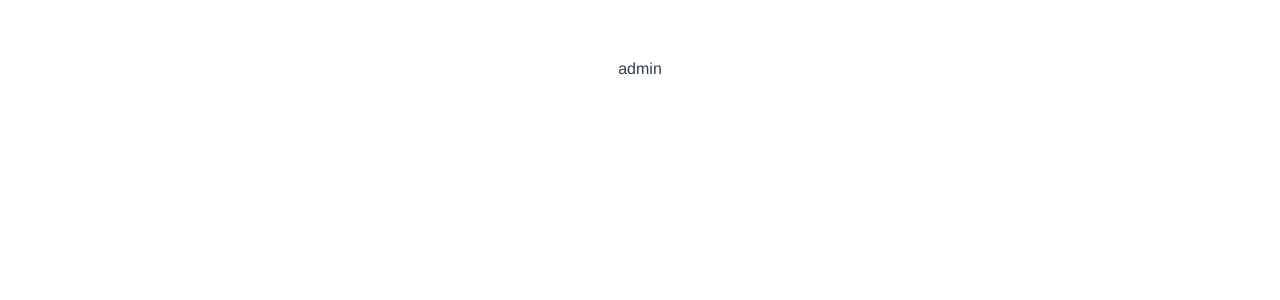
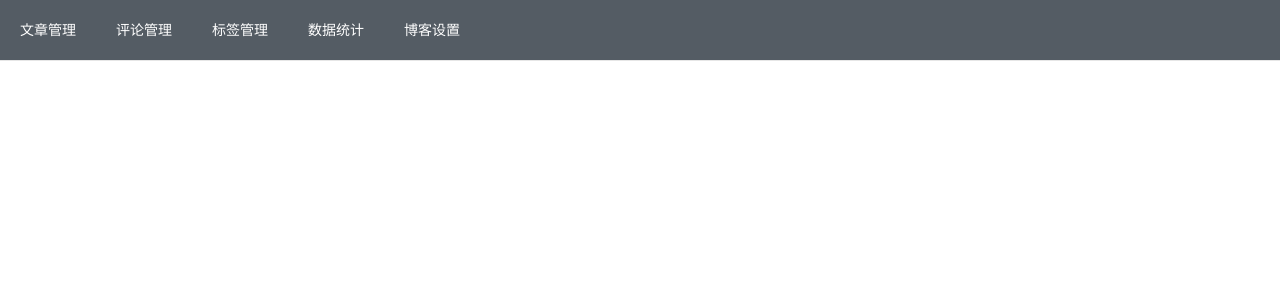
Before and after one commit to calamus0427/calamus_blog, a Vue app in the folder demo/: page /#/admin in a window 1280 px wide. Shown: the top 300 px of the page. Built offline with nearby package versions, Linux system fonts and the light colour scheme.

Commit message:
菜单页面

```diff
--- a/demo/index.html
+++ b/demo/index.html
@@ -9,7 +9,7 @@
     <title>Calamus</title>
 </head>
 
-<body>
+<body style="margin:0;padding:0;">
     <div id="app"></div>
 </body>
 
--- a/demo/src/App.vue
+++ b/demo/src/App.vue
@@ -11,12 +11,15 @@ export default {
 </script>
 
 <style scoped>
+*{
+  margin:0;
+  padding:0;
+}
 #app {
   font-family: 'Avenir', Helvetica, Arial, sans-serif;
   -webkit-font-smoothing: antialiased;
   -moz-osx-font-smoothing: grayscale;
   text-align: center;
   color: #2c3e50;
-  margin-top: 60px;
 }
 </style>
--- a/demo/src/view/admin/index.vue
+++ b/demo/src/view/admin/index.vue
@@ -1,5 +1,38 @@
 <template>
-  <div>
-    admin
-  </div>
+<div>
+  <el-menu
+    :default-active="activeIndex"
+    class="el-menu-demo"
+    mode="horizontal"
+    @select="handleSelect"
+    router="true"
+    background-color="#545c64"
+    text-color="#fff"
+    active-text-color="#ffd04b">
+    <el-menu-item index="article">文章管理</el-menu-item>
+    <el-menu-item index="mark">评论管理</el-menu-item>
+    <el-menu-item index="tag">标签管理</el-menu-item>
+    <el-menu-item index="statistic">数据统计</el-menu-item>
+    <el-menu-item index="setting">博客设置</el-menu-item>
+  </el-menu>
+  <router-view/>
+</div>
+
 </template>
+
+
+
+<script>
+  export default {
+    data() {
+      return {
+        activeIndex: '1',
+      };
+    },
+    methods: {
+      handleSelect(key, keyPath) {
+        console.log(key, keyPath);
+      }
+    }
+  }
+</script>
```
Also changed, not shown: demo/src/view/admin/article/index.vue (added), demo/src/view/admin/mark/index.vue (added), demo/src/view/admin/setting/index.vue (added), demo/src/view/admin/statistic/index.vue (added), demo/src/view/admin/tag/index.vue (added).
